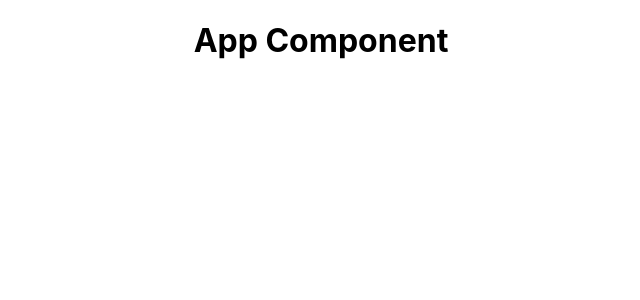
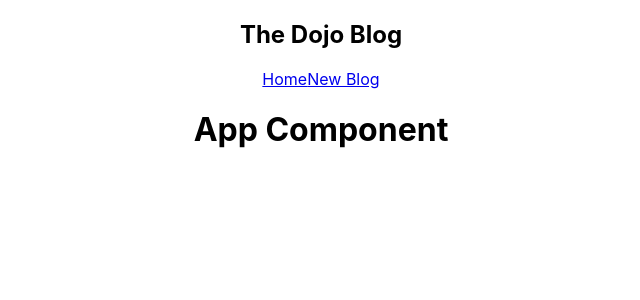
Before and after one commit to lukasz-klekner/blog_react, a React (Create React App) app: page / in a window 1280 px wide. Shown: the top 300 px of the page, without its empty margins (319-959 px from the left). Built offline with nearby package versions, Linux system fonts and the light colour scheme.

Commit message:
implements Navbar component

```diff
--- a/src/App.js
+++ b/src/App.js
@@ -1,8 +1,10 @@
 import './App.css'
+import Navbar from './components/Navbar'
 
 function App() {
   return (
     <div className='App'>
+      <Navbar />
       <div className='content'>
         <h1>App Component</h1>
       </div>
--- /dev/null
+++ b/src/components/Navbar.js
@@ -0,0 +1,17 @@
+const Navbar = () => {
+  return (
+    <div className='App'>
+      <div className='content'>
+        <nav className='navbar'>
+          <h1>The Dojo Blog</h1>
+          <div className='links'>
+            <a href='/'>Home</a>
+            <a href='/create'>New Blog</a>
+          </div>
+        </nav>
+      </div>
+    </div>
+  )
+}
+
+export default Navbar
```
